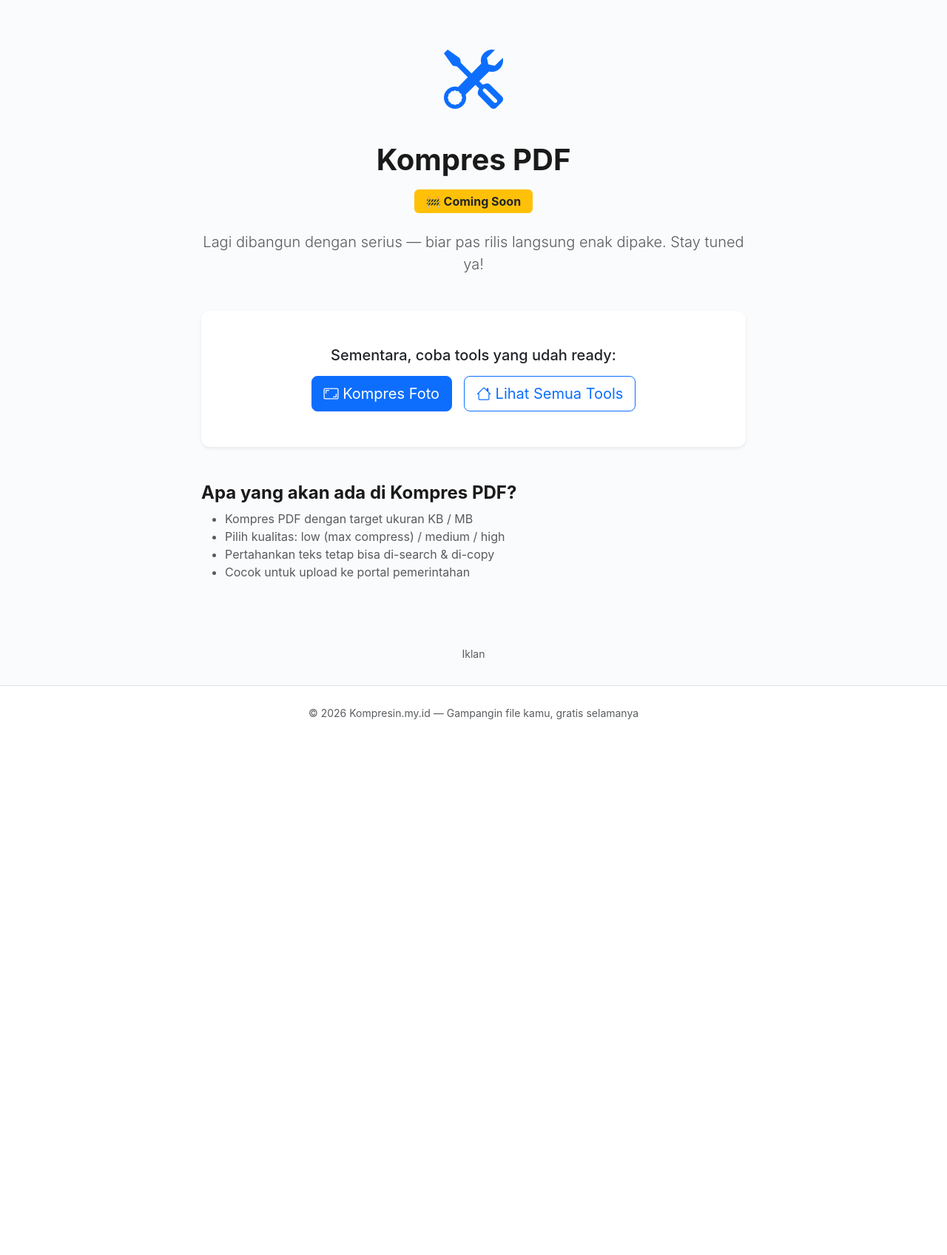
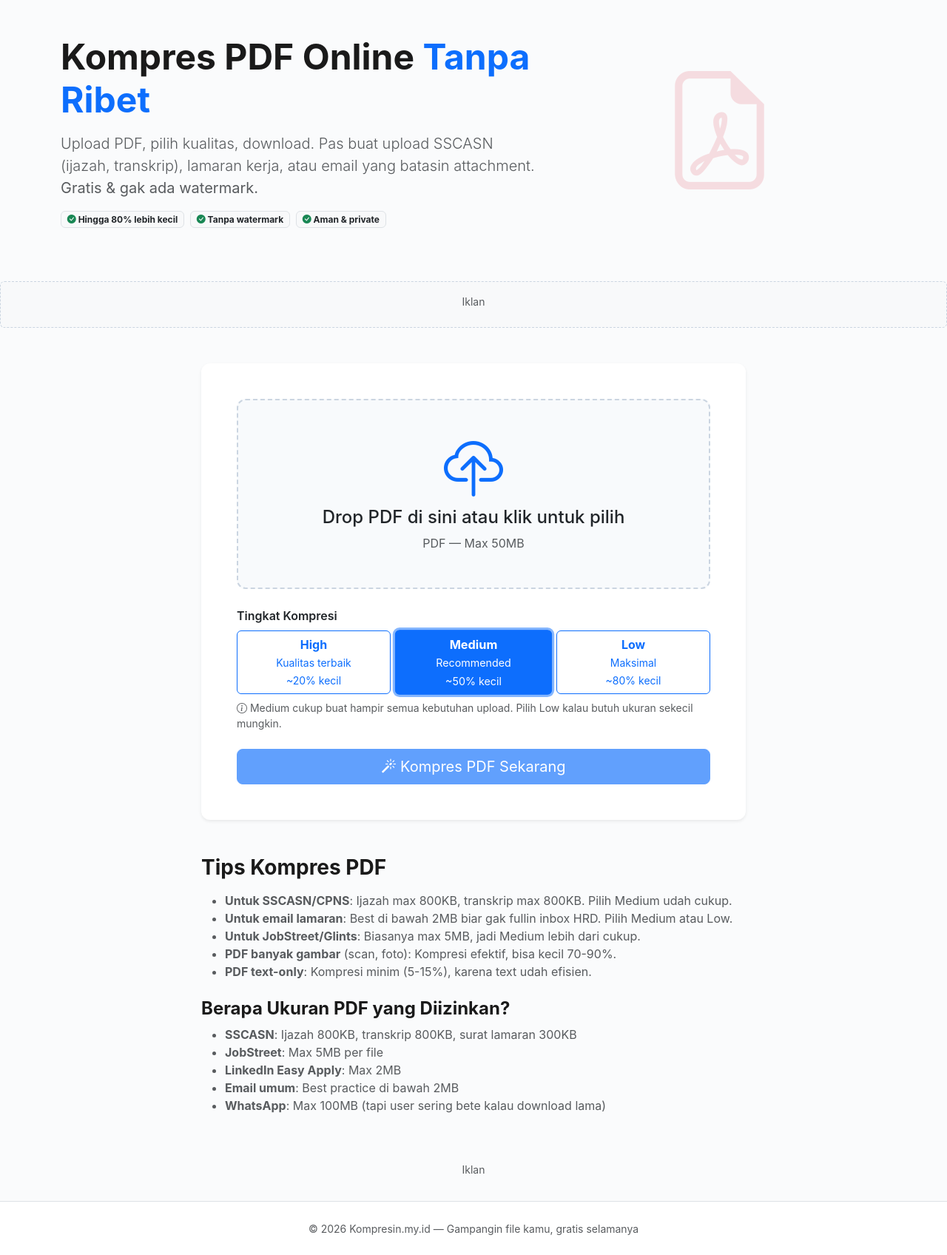
Before and after one commit to Aris0506/kompresfoto, a Flask app: page /kompres-pdf in a window 1280 px wide. Shown: the part 57-1753 px from the top of the page at 74% size. Before the commit the page ends 1029 px from the top, so only its background shows below. Run offline with Flask 3, Linux system fonts and the light colour scheme; some libraries are stand-ins or nearby versions.

Commit message:
Aggressive PDF compression: resize images + clear metadata

```diff
--- a/app.py
+++ b/app.py
@@ -12,13 +12,12 @@ Struktur:
 import os
 import io
 import uuid
-import requests  # ← TAMBAHIN INI
 from flask import Flask, render_template, request, jsonify, send_file
 from PIL import Image
 from werkzeug.utils import secure_filename
 
 app = Flask(__name__)
-app.config['MAX_CONTENT_LENGTH'] = 5 * 1024 * 1024  # 20MB max upload
+app.config['MAX_CONTENT_LENGTH'] = 50 * 1024 * 1024  # 50MB max upload (buat PDF gede)
 app.config['UPLOAD_FOLDER'] = 'uploads'
 app.config['COMPRESSED_FOLDER'] = 'compressed'
 
@@ -116,10 +115,11 @@ def ganti_bg_page():
     return render_template('tool_coming_soon.html', tool_name='Ganti Background Foto', tool_slug='ganti-background')
 
 
+
 @app.route('/kompres-pdf')
 def kompres_pdf_page():
-    """Halaman kompres PDF (Phase 4 - coming soon placeholder)"""
-    return render_template('tool_coming_soon.html', tool_name='Kompres PDF', tool_slug='kompres-pdf')
+    """Halaman kompres PDF - LIVE"""
+    return render_template('kompres-pdf.html')
 
 
 # Existing landing pages
@@ -188,58 +188,142 @@ PASFOTO_COLORS = {
 }
 
 
-@app.route('/api/passport-photo', methods=['POST'])
-def api_passport_photo():
-    """API bikin pas foto."""
+# ============================================================
+# CORE FUNCTION: Compress PDF
+# ============================================================
+def compress_pdf(input_path, output_path, quality='medium'):
+    """
+    Kompres PDF aggresif:
+    - Re-encode SEMUA images dengan quality lebih rendah
+    - Resize images yang resolusi-nya kegedean (>1200px)
+    - Compress streams + remove metadata
+    Quality: 'high' (75 + max 1500px), 'medium' (50 + max 1200px), 'low' (30 + max 900px)
+    """
+    import pikepdf
+    from PIL import Image as PILImage
+
+    quality_settings = {
+        'high':   {'jpeg_quality': 75, 'max_dim': 1500},
+        'medium': {'jpeg_quality': 50, 'max_dim': 1200},
+        'low':    {'jpeg_quality': 30, 'max_dim': 900},
+    }
+    settings = quality_settings.get(quality, quality_settings['medium'])
+    jpeg_quality = settings['jpeg_quality']
+    max_dim = settings['max_dim']
+
+    original_size = os.path.getsize(input_path)
+
+    with pikepdf.open(input_path) as pdf:
+        # Hapus metadata (kadang gede juga)
+        try:
+            with pdf.open_metadata() as meta:
+                meta.clear()
+        except Exception:
+            pass
+
+        for page in pdf.pages:
+            for image_key in list(page.images.keys()):
+                try:
+                    pdf_image = page.images[image_key]
+                    pil_image = pdf_image.as_pil_image()
+
+                    # Skip tiny images (decorative)
+                    if pil_image.width < 50 or pil_image.height < 50:
+                        continue
+
+                    # Resize kalau resolusi kegedean
+                    w, h = pil_image.size
+                    if max(w, h) > max_dim:
+                        if w > h:
+                            new_w = max_dim
+                            new_h = int(h * max_dim / w)
+                        else:
+                            new_h = max_dim
+                            new_w = int(w * max_dim / h)
+                        pil_image = pil_image.resize((new_w, new_h), PILImage.LANCZOS)
+
+                    # Convert ke RGB (JPEG gak support RGBA)
+                    if pil_image.mode in ('RGBA', 'P', 'LA'):
+                        bg = PILImage.new('RGB', pil_image.size, (255, 255, 255))
+                        if pil_image.mode == 'P':
+                            pil_image = pil_image.convert('RGBA')
+                        bg.paste(pil_image, mask=pil_image.split()[-1] if pil_image.mode in ('RGBA', 'LA') else None)
+                        pil_image = bg
+                    elif pil_image.mode != 'RGB':
+                        pil_image = pil_image.convert('RGB')
+
+                    # Re-encode JPEG aggressive
+                    buffer = io.BytesIO()
+                    pil_image.save(buffer, format='JPEG', quality=jpeg_quality, optimize=True, progressive=True)
+                    buffer.seek(0)
+
+                    # Replace image di PDF
+                    page.images[image_key].write(
+                        buffer.getvalue(),
+                        filter=pikepdf.Name('/DCTDecode')
+                    )
+
+                except Exception:
+                    continue
+
+        # Save dengan compression maksimal
+        pdf.save(
+            output_path,
+            compress_streams=True,
+            object_stream_mode=pikepdf.ObjectStreamMode.generate,
+            recompress_flate=True,
+            deterministic_id=True,
+        )
+
+    final_size = os.path.getsize(output_path)
+    return round(original_size / 1024, 2), round(final_size / 1024, 2)
+
+
+@app.route('/api/compress-pdf', methods=['POST'])
+def api_compress_pdf():
+    """API kompres PDF."""
     if 'file' not in request.files:
         return jsonify({'error': 'Gak ada file yang diupload'}), 400
 
     file = request.files['file']
-    if file.filename == '' or not allowed_image(file.filename):
-        return jsonify({'error': 'Pilih foto yang valid (JPG/PNG/WebP)'}), 400
+    if file.filename == '' or not allowed_pdf(file.filename):
+        return jsonify({'error': 'Pilih file PDF yang valid'}), 400
 
-    size_key = request.form.get('size', '3x4')
-    color_key = request.form.get('color', 'merah')
-
-    if size_key not in PASFOTO_SIZES:
-        return jsonify({'error': 'Ukuran gak valid'}), 400
-    if color_key not in PASFOTO_COLORS:
-        return jsonify({'error': 'Warna gak valid'}), 400
+    quality = request.form.get('quality', 'medium')
+    if quality not in ('high', 'medium', 'low'):
+        return jsonify({'error': 'Quality gak valid'}), 400
 
     file_id = str(uuid.uuid4())
-    ext = file.filename.rsplit('.', 1)[1].lower()
-    upload_path = os.path.join(app.config['UPLOAD_FOLDER'], f"{file_id}.{ext}")
+    upload_path = os.path.join(app.config['UPLOAD_FOLDER'], f"{file_id}.pdf")
     file.save(upload_path)
 
-    output_filename = f"{file_id}_pasfoto.jpg"
+    output_filename = f"{file_id}_compressed.pdf"
     output_path = os.path.join(app.config['COMPRESSED_FOLDER'], output_filename)
 
     try:
-        w, h = make_passport_photo(
-            upload_path, output_path,
-            PASFOTO_SIZES[size_key],
-            PASFOTO_COLORS[color_key]
-        )
+        original_kb, final_kb = compress_pdf(upload_path, output_path, quality)
     except Exception as e:
         try:
             os.remove(upload_path)
         except OSError:
             pass
-        return jsonify({'error': f'Gagal proses: {str(e)}'}), 500
+        return jsonify({'error': f'Gagal kompres PDF: {str(e)}'}), 500
 
     try:
         os.remove(upload_path)
     except OSError:
         pass
 
+    reduction = round((1 - final_kb / original_kb) * 100, 1) if original_kb > 0 else 0
+
     return jsonify({
         'success': True,
-        'size': f'{size_key} cm',
-        'color': color_key,
-        'pixels': f'{w}x{h}',
+        'original_size_kb': original_kb,
+        'final_size_kb': final_kb,
+        'reduction_percent': reduction,
+        'quality': quality,
         'download_url': f'/download/{output_filename}'
     })
-
 
 # ============================================================
 # ROUTES: API Endpoints
--- a/requirements.txt
+++ b/requirements.txt
@@ -2,4 +2,4 @@ Flask>=3.0.0
 Pillow>=11.0.0
 Werkzeug>=3.0.0
 gunicorn>=21.2.0
-requests>=2.31.0
+pikepdf>=8.0.0
--- a/templates/index.html
+++ b/templates/index.html
@@ -190,7 +190,7 @@
                             </div>
                             <h5 class="fw-semibold text-dark">Kompres PDF</h5>
                             <p class="text-muted small mb-0">Kecilin ukuran PDF tanpa rusak kualitas.</p>
-                            <span class="badge bg-warning-soft text-warning mt-3">Coming Soon</span>
+                            <span class="badge bg-success-soft text-success mt-3">Ready</span>
                         </div>
                     </div>
                 </a>
--- /dev/null
+++ b/templates/kompres-pdf.html
@@ -0,0 +1,300 @@
+{% extends "base.html" %}
+
+{% block title %}Kompres PDF Online Gratis - Tanpa Watermark | Kompresin.my.id{% endblock %}
+{% block description %}Kompres PDF online gratis, ukuran kecil tetap kualitas bagus. Cocok buat upload SSCASN, lamaran kerja, ijazah, transkrip. Gratis tanpa watermark, max 50MB.{% endblock %}
+
+{% block content %}
+<section class="hero py-5">
+    <div class="container">
+        <div class="row align-items-center">
+            <div class="col-lg-7 text-center text-lg-start">
+                <h1 class="display-5 fw-bold mb-3">Kompres PDF Online <span class="text-primary">Tanpa Ribet</span></h1>
+                <p class="lead text-muted">Upload PDF, pilih kualitas, download. Pas buat upload SSCASN (ijazah, transkrip), lamaran kerja, atau email yang batasin attachment. <strong>Gratis & gak ada watermark.</strong></p>
+                <div class="d-flex gap-2 justify-content-center justify-content-lg-start flex-wrap mt-3">
+                    <span class="badge bg-light text-dark border"><i class="bi bi-check-circle-fill text-success"></i> Hingga 80% lebih kecil</span>
+                    <span class="badge bg-light text-dark border"><i class="bi bi-check-circle-fill text-success"></i> Tanpa watermark</span>
+                    <span class="badge bg-light text-dark border"><i class="bi bi-check-circle-fill text-success"></i> Aman & private</span>
+                </div>
+            </div>
+            <div class="col-lg-5 d-none d-lg-block text-center">
+                <i class="bi bi-file-earmark-pdf text-danger" style="font-size: 10rem; opacity: 0.15;"></i>
+            </div>
+        </div>
+    </div>
+</section>
+
+<!-- Adsterra Banner 300x250 (setelah hasil keluar) -->
+<div class="ad-slot text-center my-4 p-3 bg-light rounded" id="adSlotResult">
+    <small class="text-muted d-block mb-2">Iklan</small>
+    <div style="display: flex; justify-content: center;">
+        <script type="text/javascript">
+                atOptions = {
+                    'key' : 'd4c1966bed2135f18595a1ed7645db4b',
+                    'format' : 'iframe',
+                    'height' : 250,
+                    'width' : 300,
+                    'params' : {}
+                };
+        </script>
+    <script type="text/javascript" src="//www.highperformanceformat.com/d4c1966bed2135f18595a1ed7645db4b/invoke.js"></script>
+    </div>
+</div>
+
+<section class="py-4">
+    <div class="container">
+        <div class="row justify-content-center">
+            <div class="col-lg-8">
+                <div class="card shadow-sm border-0">
+                    <div class="card-body p-4 p-md-5">
+
+                        <!-- Upload area -->
+                        <div id="uploadZone" class="upload-zone text-center p-5 mb-4">
+                            <i class="bi bi-cloud-upload display-1 text-primary mb-3"></i>
+                            <h4 class="mb-2">Drop PDF di sini atau klik untuk pilih</h4>
+                            <p class="text-muted mb-0">PDF — Max 50MB</p>
+                            <input type="file" id="fileInput" accept="application/pdf" hidden>
+                        </div>
+
+                        <!-- Preview file -->
+                        <div id="filePreview" class="d-none mb-4">
+                            <div class="alert alert-light border d-flex align-items-center">
+                                <i class="bi bi-file-earmark-pdf text-danger fs-3 me-3"></i>
+                                <div class="flex-grow-1">
+                                    <div class="fw-semibold" id="fileName">-</div>
+                                    <small class="text-muted" id="fileSize">-</small>
+                                </div>
+                                <button class="btn btn-sm btn-outline-danger" id="removeFile">
+                                    <i class="bi bi-x-lg"></i>
+                                </button>
+                            </div>
+                        </div>
+
+                        <!-- Pilih kualitas -->
+                        <div class="mb-4">
+                            <label class="form-label fw-semibold">Tingkat Kompresi</label>
+                            <div class="row g-2">
+                                <div class="col-4">
+                                    <button type="button" class="btn btn-outline-primary w-100 quality-btn" data-quality="high">
+                                        <strong>High</strong><br>
+                                        <small>Kualitas terbaik<br>~20% kecil</small>
+                                    </button>
+                                </div>
+                                <div class="col-4">
+                                    <button type="button" class="btn btn-outline-primary w-100 quality-btn active" data-quality="medium">
+                                        <strong>Medium</strong><br>
+                                        <small>Recommended<br>~50% kecil</small>
+                                    </button>
+                                </div>
+                                <div class="col-4">
+                                    <button type="button" class="btn btn-outline-primary w-100 quality-btn" data-quality="low">
+                                        <strong>Low</strong><br>
+                                        <small>Maksimal<br>~80% kecil</small>
+                                    </button>
+                                </div>
+                            </div>
+                            <small class="text-muted d-block mt-2">
+                                <i class="bi bi-info-circle"></i> Medium cukup buat hampir semua kebutuhan upload. Pilih Low kalau butuh ukuran sekecil mungkin.
+                            </small>
+                        </div>
+
+                        <!-- Action button -->
+                        <button class="btn btn-primary btn-lg w-100" id="compressBtn" disabled>
+                            <i class="bi bi-magic"></i> Kompres PDF Sekarang
+                        </button>
+
+                        <!-- Loading -->
+                        <div id="loadingState" class="d-none text-center py-4">
+                            <div class="spinner-border text-primary" role="status"></div>
+                            <p class="mt-3 mb-0">Lagi proses... PDF biasanya butuh ~5-15 detik</p>
+                        </div>
+
+                        <!-- Result -->
+                        <div id="resultState" class="d-none mt-4">
+                            <div class="alert alert-success border-0">
+                                <h5 class="alert-heading"><i class="bi bi-check-circle-fill"></i> Sukses!</h5>
+                                <div class="row text-center mt-3">
+                                    <div class="col-4">
+                                        <small class="text-muted d-block">Sebelum</small>
+                                        <strong id="resultOriginal">-</strong>
+                                    </div>
+                                    <div class="col-4">
+                                        <small class="text-muted d-block">Sesudah</small>
+                                        <strong id="resultFinal" class="text-success">-</strong>
+                                    </div>
+                                    <div class="col-4">
+                                        <small class="text-muted d-block">Hemat</small>
+                                        <strong id="resultReduction" class="text-primary">-</strong>
+                                    </div>
+                                </div>
+                            </div>
+                            <a id="downloadBtn" class="btn btn-success btn-lg w-100" href="#" download>
+                                <i class="bi bi-download"></i> Download PDF
+                            </a>
+                            <button class="btn btn-outline-secondary w-100 mt-2" id="resetBtn">
+                                <i class="bi bi-arrow-clockwise"></i> Kompres PDF Lain
+                            </button>
+                        </div>
+
+                        <!-- Error -->
+                        <div id="errorState" class="alert alert-danger d-none mt-3"></div>
+                    </div>
+                </div>
+
+
+                <!-- Tips section (good for SEO) -->
+                <div class="mt-5">
+                    <h3 class="fw-bold mb-3">Tips Kompres PDF</h3>
+                    <ul class="text-muted">
+                        <li><strong>Untuk SSCASN/CPNS</strong>: Ijazah max 800KB, transkrip max 800KB. Pilih Medium udah cukup.</li>
+                        <li><strong>Untuk email lamaran</strong>: Best di bawah 2MB biar gak fullin inbox HRD. Pilih Medium atau Low.</li>
+                        <li><strong>Untuk JobStreet/Glints</strong>: Biasanya max 5MB, jadi Medium lebih dari cukup.</li>
+                        <li><strong>PDF banyak gambar</strong> (scan, foto): Kompresi efektif, bisa kecil 70-90%.</li>
+                        <li><strong>PDF text-only</strong>: Kompresi minim (5-15%), karena text udah efisien.</li>
+                    </ul>
+
+                    <h4 class="fw-bold mt-4">Berapa Ukuran PDF yang Diizinkan?</h4>
+                    <ul class="text-muted">
+                        <li><strong>SSCASN</strong>: Ijazah 800KB, transkrip 800KB, surat lamaran 300KB</li>
+                        <li><strong>JobStreet</strong>: Max 5MB per file</li>
+                        <li><strong>LinkedIn Easy Apply</strong>: Max 2MB</li>
+                        <li><strong>Email umum</strong>: Best practice di bawah 2MB</li>
+                        <li><strong>WhatsApp</strong>: Max 100MB (tapi user sering bete kalau download lama)</li>
+                    </ul>
+                </div>
+            </div>
+        </div>
+    </div>
+</section>
+{% endblock %}
+
+{% block scripts %}
+<script>
+(function() {
+    const uploadZone = document.getElementById('uploadZone');
+    const fileInput = document.getElementById('fileInput');
+    const filePreview = document.getElementById('filePreview');
+    const fileName = document.getElementById('fileName');
+    const fileSize = document.getElementById('fileSize');
+    const removeFile = document.getElementById('removeFile');
+    const compressBtn = document.getElementById('compressBtn');
+    const loadingState = document.getElementById('loadingState');
+    const resultState = document.getElementById('resultState');
+    const errorState = document.getElementById('errorState');
+    const downloadBtn = document.getElementById('downloadBtn');
+    const resetBtn = document.getElementById('resetBtn');
+    const adSlotResult = document.getElementById('adSlotResult');
+    const qualityBtns = document.querySelectorAll('.quality-btn');
+
+    let selectedFile = null;
+    let selectedQuality = 'medium';
+
+    function formatSize(kb) {
+        if (kb < 1024) return kb.toFixed(1) + ' KB';
+        return (kb / 1024).toFixed(2) + ' MB';
+    }
+
+    function showFile(file) {
+        selectedFile = file;
+        fileName.textContent = file.name;
+        fileSize.textContent = formatSize(file.size / 1024);
+        filePreview.classList.remove('d-none');
+        uploadZone.classList.add('d-none');
+        compressBtn.disabled = false;
+        errorState.classList.add('d-none');
+    }
+
+    function resetAll() {
+        selectedFile = null;
+        fileInput.value = '';
+        filePreview.classList.add('d-none');
+        uploadZone.classList.remove('d-none');
+        resultState.classList.add('d-none');
+        errorState.classList.add('d-none');
+        adSlotResult.classList.add('d-none');
+        compressBtn.disabled = true;
+        compressBtn.classList.remove('d-none');
+    }
+
+    function showError(msg) {
+        errorState.textContent = msg;
+        errorState.classList.remove('d-none');
+        loadingState.classList.add('d-none');
+        compressBtn.classList.remove('d-none');
+        compressBtn.disabled = false;
+    }
+
+    uploadZone.addEventListener('click', () => fileInput.click());
+    fileInput.addEventListener('change', (e) => {
+        if (e.target.files.length) showFile(e.target.files[0]);
+    });
+
+    uploadZone.addEventListener('dragover', (e) => {
+        e.preventDefault();
+        uploadZone.classList.add('dragover');
+    });
+    uploadZone.addEventListener('dragleave', () => uploadZone.classList.remove('dragover'));
+    uploadZone.addEventListener('drop', (e) => {
+        e.preventDefault();
+        uploadZone.classList.remove('dragover');
+        if (e.dataTransfer.files.length) showFile(e.dataTransfer.files[0]);
+    });
+
+    removeFile.addEventListener('click', resetAll);
+    resetBtn.addEventListener('click', resetAll);
+
+    qualityBtns.forEach(btn => {
+        btn.addEventListener('click', () => {
+            qualityBtns.forEach(b => b.classList.remove('active'));
+            btn.classList.add('active');
+            selectedQuality = btn.dataset.quality;
+        });
+    });
+
+    compressBtn.addEventListener('click', async () => {
+        if (!selectedFile) return;
+
+        compressBtn.classList.add('d-none');
+        loadingState.classList.remove('d-none');
+        errorState.classList.add('d-none');
+
+        const formData = new FormData();
+        formData.append('file', selectedFile);
+        formData.append('quality', selectedQuality);
+
+        try {
+            const res = await fetch('/api/compress-pdf', {
+                method: 'POST',
+                body: formData
+            });
+            const data = await res.json();
+
+            loadingState.classList.add('d-none');
+
+            if (!res.ok || !data.success) {
+                showError(data.error || 'Gagal kompres PDF, coba lagi');
+                return;
+            }
+
+            document.getElementById('resultOriginal').textContent = formatSize(data.original_size_kb);
+            document.getElementById('resultFinal').textContent = formatSize(data.final_size_kb);
+            document.getElementById('resultReduction').textContent = data.reduction_percent + '%';
+            downloadBtn.href = data.download_url;
+            resultState.classList.remove('d-none');
+            adSlotResult.classList.remove('d-none');
+        } catch (err) {
+            showError('Network error, coba refresh ya');
+        }
+    });
+})();
+</script>
+
+<style>
+.quality-btn.active {
+    box-shadow: 0 0 0 3px rgba(13, 110, 253, 0.5);
+    transform: scale(1.02);
+}
+.quality-btn {
+    transition: all 0.15s ease;
+}
+</style>
+{% endblock %}
```
